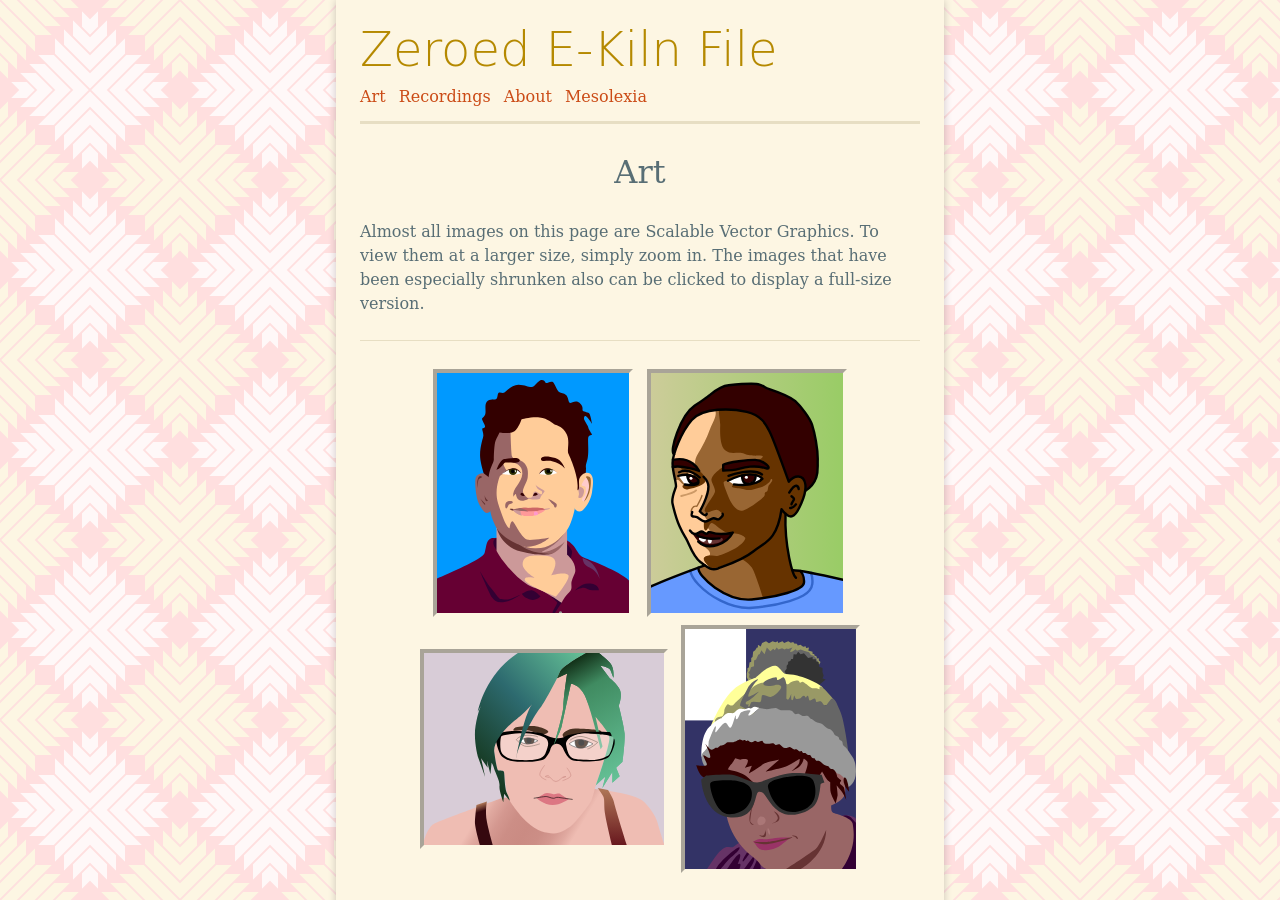
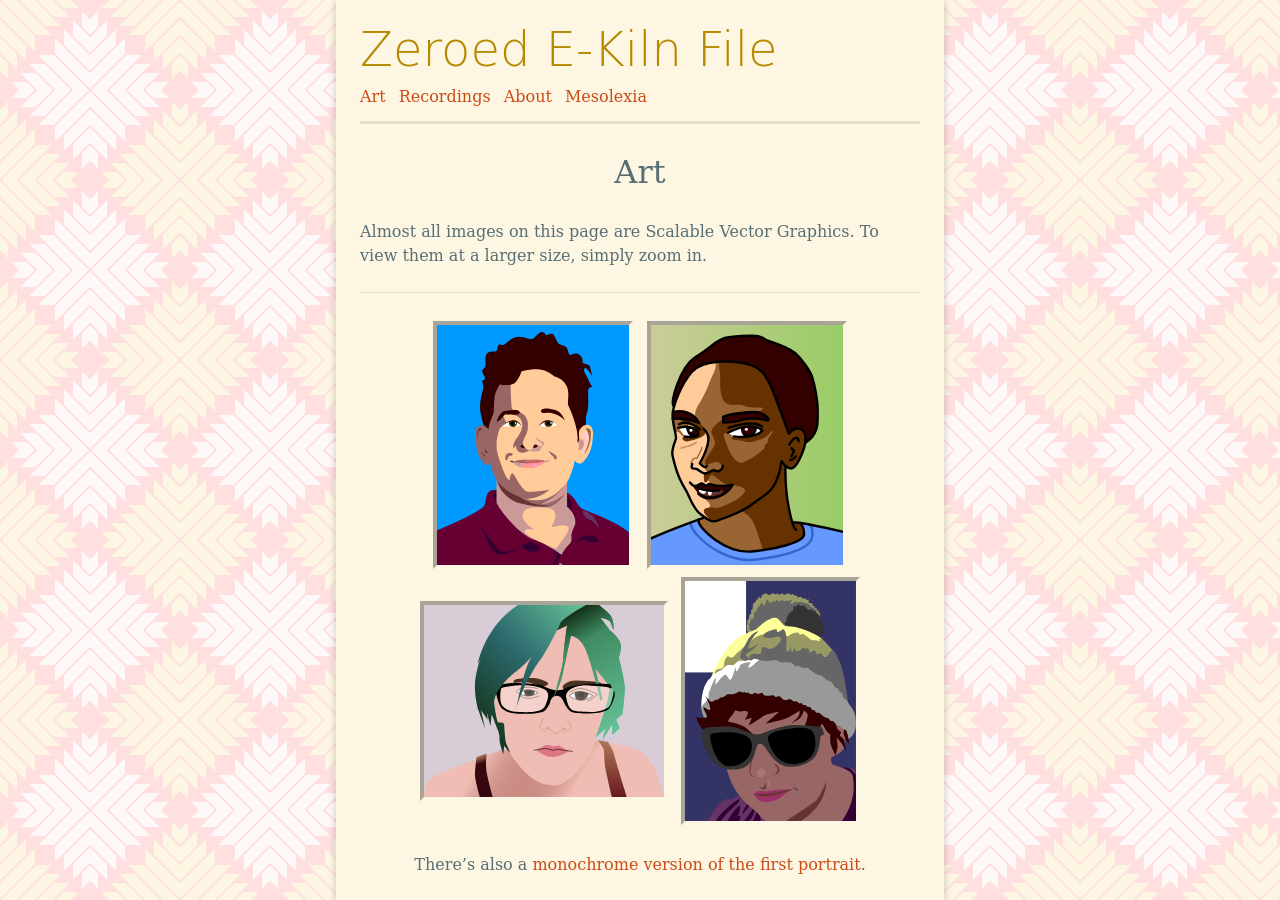
Before and after one commit to ilzolende/ilzolende.github.io, a Jekyll site: the page built from art-collection.html, in a window 1280 px wide and 900 px high. Built offline with Jekyll 4.4.1, drawn with Linux system fonts in a browser that asks for light colours; some web fonts are replaced.

Commit message:
shortened description since all images are clickable

```diff
--- a/art-collection.html
+++ b/art-collection.html
@@ -4,7 +4,7 @@ title: Art
 permalink: /art/
 ordering_priority: 2
 ---
-<p>Almost all images on this page are Scalable Vector Graphics. To view them at a larger size, simply zoom in. The images that have been especially shrunken also can be clicked to display a full-size version.</p>
+<p>Almost all images on this page are Scalable Vector Graphics. To view them at a larger size, simply zoom in.</p>
 {% assign sorted_figures = site.art | sort: "coolness" %}
 {% for figure in sorted_figures reversed %}
   {% unless figure.art_type == "tiling_pattern" %}
```
